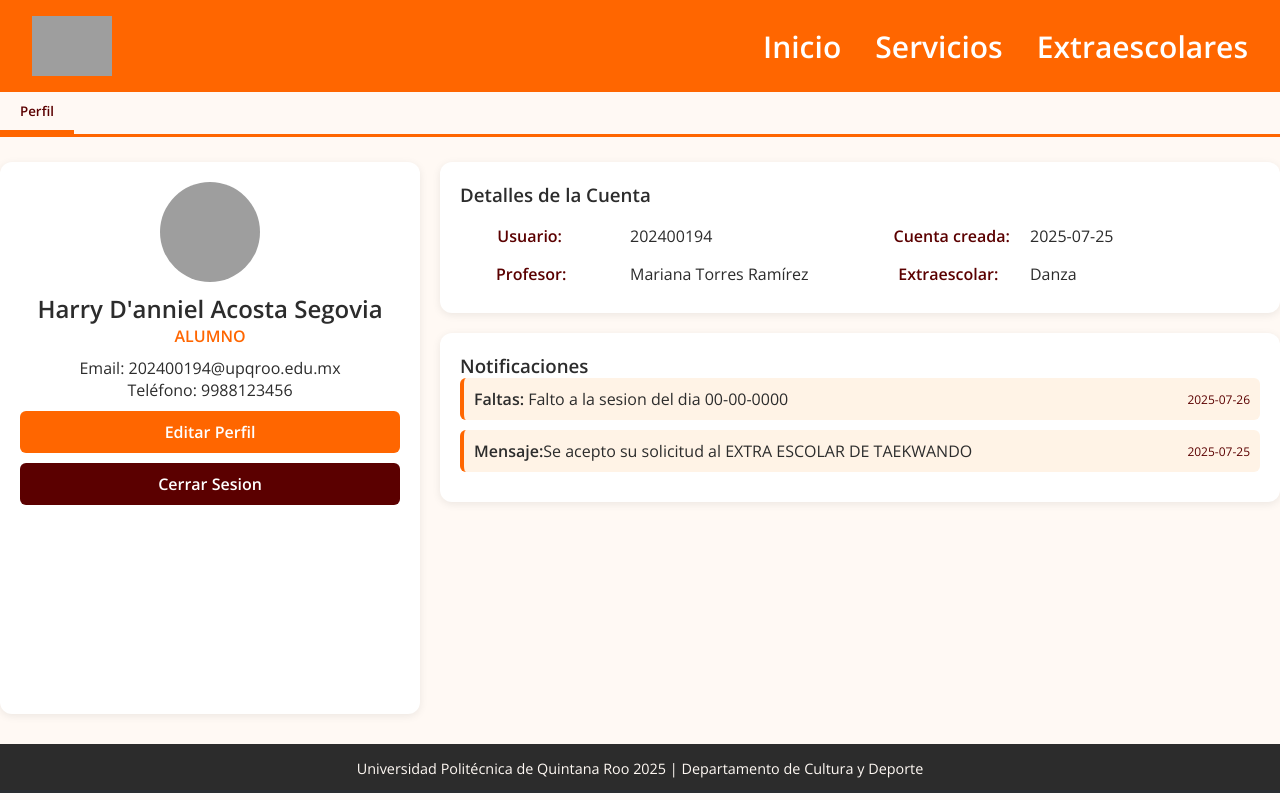
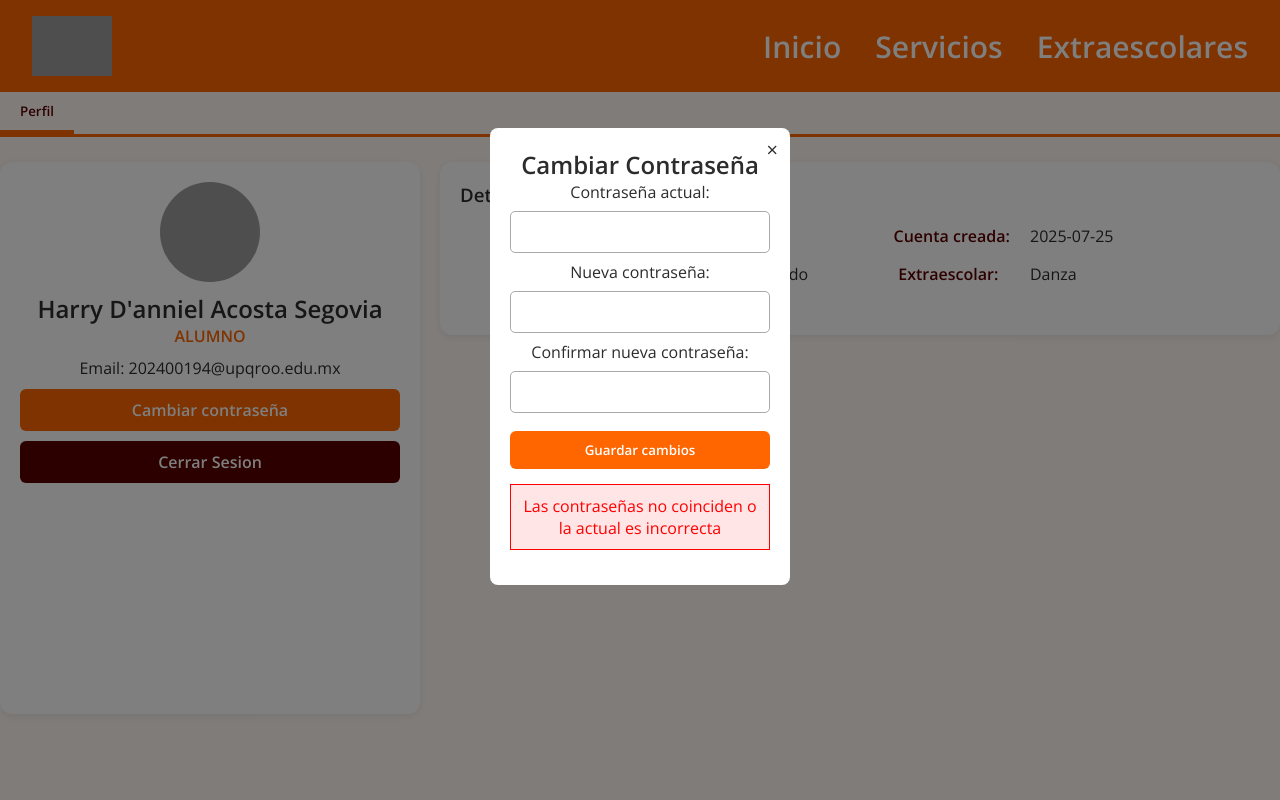
Before and after one commit to hdaseg/upqroo-extraescolar, a PHP site: page /Usuario.php?status=error in a window 1280 px wide. Run offline with PHP 8.4, Linux system fonts and the light colour scheme; a user stored in the database is signed in; data comes from the database, SQL or seed files in the repository; grey boxes are pictures that could not be loaded.

Commit message:
mostrar asistencias, cambio de contraseña errores generales

```diff
--- a/Estilos/IniciarSesion.css
+++ b/Estilos/IniciarSesion.css
@@ -56,7 +56,7 @@
 
     .login-box h2 {
       text-align: center;
-      margin-bottom: 30px;
+      margin-bottom: 20px;
       color: #333;
     }
 
--- a/Estilos/usuario.css
+++ b/Estilos/usuario.css
@@ -178,13 +178,71 @@ body {
   margin-left: 10px;
   white-space: nowrap;
 }
+.modal {
+  display: none;
+  position: fixed;
+  z-index: 1000;
+  left: 0;
+  top: 0;
+  width: 100%;
+  height: 100%;
+  background: rgba(0,0,0,0.5);
+}
 
+.modal-contenido {
+  background: white;
+  padding: 20px;
+  margin: 10% auto;
+  width: 300px;
+  height: fit-content;
+  border-radius: 8px;
+  position: relative;
+}
+form{
+  display: flex;
+  flex-direction: column;
+}
+input{
+outline: none;
+  font-size: 14px;
+  font-weight: 400;
+  color: #333;
+  border-radius: 5px;
+  border: 1px solid #aaa;
+  padding: 0 15px;
+  height: 42px;
+  margin: 8px 0;
+}
 
-footer {
-  text-align: center;
-  background-color: #2c2c2c;
-  color: #FFF9F4;
-  padding: 15px;
-  margin-top: 30px;
-  font-size: 0.9rem;
+.cerrar {
+  position: absolute;
+  top: 8px;
+  right: 12px;
+  font-size: 20px;
+  cursor: pointer;
 }
+  .error {
+    border: 2px solid red;
+  }
+  .mensaje-error {
+    color: red;
+    font-size: 0.9em;
+    display: none;
+  }
+.error {
+    color: red;
+    background: #ffe5e5;
+    border: 1px solid red;
+    padding: 10px;
+    margin-top: 15px;
+    margin-bottom: 15px;
+}
+
+.success {
+    color: green;
+    background: #e5ffe5;
+    border: 1px solid green;
+    padding: 10px;
+    margin-top: 15px;
+    margin-bottom: 15px;
+}
--- a/Login.php
+++ b/Login.php
@@ -36,6 +36,8 @@ if ($query && mysqli_num_rows($query) == 1) {
         }
     }
     exit;
+}else {
+    header("Location: IniciarSesion.html?error=1");
 }
 
 $conn->close();
--- a/Usuario.php
+++ b/Usuario.php
@@ -2,6 +2,7 @@
 include("Conexion.php");
 session_start();
 $id = $_SESSION["id"];
+$status = $_GET['status'] ?? '';
 
 $query = mysqli_query($conn,"SELECT * FROM alumnos WHERE id = $id");
 
@@ -13,6 +14,10 @@ $query2 = mysqli_query($conn,"SELECT * FROM extraescolar where id = $idextra");
 
 $datos2 = mysqli_fetch_assoc($query2);
 
+$query3 = mysqli_query($conn, "SELECT * FROM profesores WHERE id_extraescolar = $idextra");
+
+$datos3 = mysqli_fetch_assoc($query3);
+
 ?>
 
 <!DOCTYPE html>
@@ -21,17 +26,39 @@ $datos2 = mysqli_fetch_assoc($query2);
     <meta charset="UTF-8">
     <meta name="viewport" content="width=device-width, initial-scale=1.0">
     <title>Perfil de Usuario</title>
-    <link rel="stylesheet" href="./Estilos/usuario.css?=v1">
+    <link rel="stylesheet" href="./Estilos/usuario.css?=v2">
+<script>
+document.addEventListener("DOMContentLoaded", () => {
+  const modal = document.getElementById("modalCambiarPass");
+  const btn = document.getElementById("btnCambiarPass");
+  const cerrar = modal.querySelector(".cerrar");
+
+  btn.onclick = () => {
+    modal.style.display = "flex";
+  }
+
+  cerrar.onclick = () => {
+    modal.style.display = "none";
+  }
+
+  window.onclick = (e) => {
+    if (e.target == modal) {
+      modal.style.display = "none";
+    }
+  }
+});
+</script>
 </head>
+
 <body>
   <div class="contenedor">
     <header class="encabezado">
       <img src="https://upqroo.edu.mx/wp-content/uploads/2020/11/2UPQROO-logo.png" alt="Logo UPQROO" class="logo-upqroo">
       <div class="iconos">
         <div class="menu-navegacion">
-        <a href="#">Inicio</a>
-        <a href="#">Servicios</a>
-        <a href="#">Extraescolares</a>
+        <a href="index.html">Inicio</a>
+        <a href="inscripcion.html">Servicios</a>
+        <a href="deportes.html">Extraescolares</a>
         </div>
       </div>
     </header>
@@ -43,12 +70,36 @@ $datos2 = mysqli_fetch_assoc($query2);
     <div class="contenido-principal">
   <div class="columna-izquierda">
     <div class="tarjeta tarjeta-perfil">
-      <img src="/imgs/basquetbolimg.png" alt="Foto de usuario" class="avatar">
+      <img src="https://icones.pro/wp-content/uploads/2021/02/icone-utilisateur-orange.png" alt="Foto de usuario" class="avatar">
       <h2><?php echo $datos['Nombre'] ?> <?php echo $datos['ApellidoP']?> <?php echo $datos['ApellidoM'] ?></h2>
       <p class="rol">ALUMNO</p>
       <p>Email: <?php echo $datos['Correo']?></p>
-      <p>Teléfono: 9988123456</p>
-      <a class="boton naranja">Editar Perfil</a>
+      <a class="boton naranja" id="btnCambiarPass">Cambiar contraseña</a>
+
+      <div id="modalCambiarPass" class="modal">
+        <div class="modal-contenido">
+          <span class="cerrar">&times;</span>
+          <h2 stlye="display: block;">Cambiar Contraseña</h2>
+          <form action="cambiarContra.php" method="POST" onsubmit="return validarContraseña()">
+            <label for="actual">Contraseña actual:</label>
+            <input type="password" id="actual" name="actual" required>
+
+            <label for="nueva">Nueva contraseña:</label>
+            <input type="password" id="nueva" name="nueva" required>
+
+            <label for="confirmar">Confirmar nueva contraseña:</label>
+            <input type="password" id="confirmar" name="confirmar" required>
+
+            <button type="submit" class="boton naranja">Guardar cambios</button>
+            <div id="mensaje" class="mensaje-error">Las contraseñas no coinciden</div>
+            <?php if ($status === 'error'): ?>
+                <div class="error">Las contraseñas no coinciden o la actual es incorrecta</div>
+            <?php elseif ($status === 'ok'): ?>
+                <div class="success">Contraseña cambiada correctamente</div>
+            <?php endif; ?>
+          </form>
+        </div>
+      </div>
       <a class="boton vino" href="logout.php">Cerrar Sesion</a>
     </div>
   </div>
@@ -66,29 +117,38 @@ $datos2 = mysqli_fetch_assoc($query2);
       </tr>
       <tr>
         <td class="etiqueta">Profesor:&emsp;&emsp;&#10240;</td>
-        <td class="valor"><?php echo $datos2['Profesor']?></td>
+        <td class="valor"><?php echo $datos3['apellidoP'] . ' ' .$datos3['apellidoM'] . ' ' . $datos3['nombre'] ?></td>
         <td class="etiqueta">Extraescolar:&#10240</td>
         <td class="valor"><?php echo $datos2['Nombre']?></td>
       </tr>
     </table>
   </div>
-</div>
+</body>
+<script>
+function validarContraseña() {
+  const nueva = document.getElementById("nueva");
+  const confirmar = document.getElementById("confirmar");
+  const mensaje = document.getElementById("mensaje");
 
-    <div class="tarjeta">
-      <h3>Notificaciones</h3>
-      <div class="interaccion">
-        <p><strong>Faltas:</strong> Falto a la sesion del dia 00-00-0000</p>
-        <span class="fecha">2025-07-26</span>
-      </div>
-      <div class="interaccion">
-        <p><strong>Mensaje:</strong>Se acepto su solicitud al EXTRA ESCOLAR DE TAEKWANDO </p>
-        <span class="fecha">2025-07-25</span>
-      </div>
-    </div>
-  </div>
-</div>
-<footer>
-    Universidad Politécnica de Quintana Roo 2025 | Departamento de Cultura y Deporte
-  </footer>
-</body>
+  if (confirmar.value !== "" && nueva.value !== confirmar.value) {
+    confirmar.classList.add("error");
+    mensaje.style.display = "block";
+    return false;
+  } else {
+    confirmar.classList.remove("error");
+    mensaje.style.display = "none";
+    return true;
+  }
+}
+
+  document.addEventListener("DOMContentLoaded", () => {
+    const urlParams = new URLSearchParams(window.location.search);
+    if (urlParams.get('status') === 'error') {
+      document.getElementById("modalCambiarPass").style.display = "flex";
+    }
+    if (urlParams.get('status') === 'ok') {
+      document.getElementById("modalCambiarPass").style.display = "flex";
+    }
+  });
+</script>
 </html>
```
Also changed, not shown: Estilos/alumnos.css (+74 -103 lines), Estilos/asistencias.css (+27 -0 lines), IniciarSesion.html (+8 -1 lines), InscripcionForm.php (+8 -2 lines), alumnos.php (+2 -19 lines), asistencia.php (+24 -7 lines), cambiarContra.php (added, +22 -0 lines).
